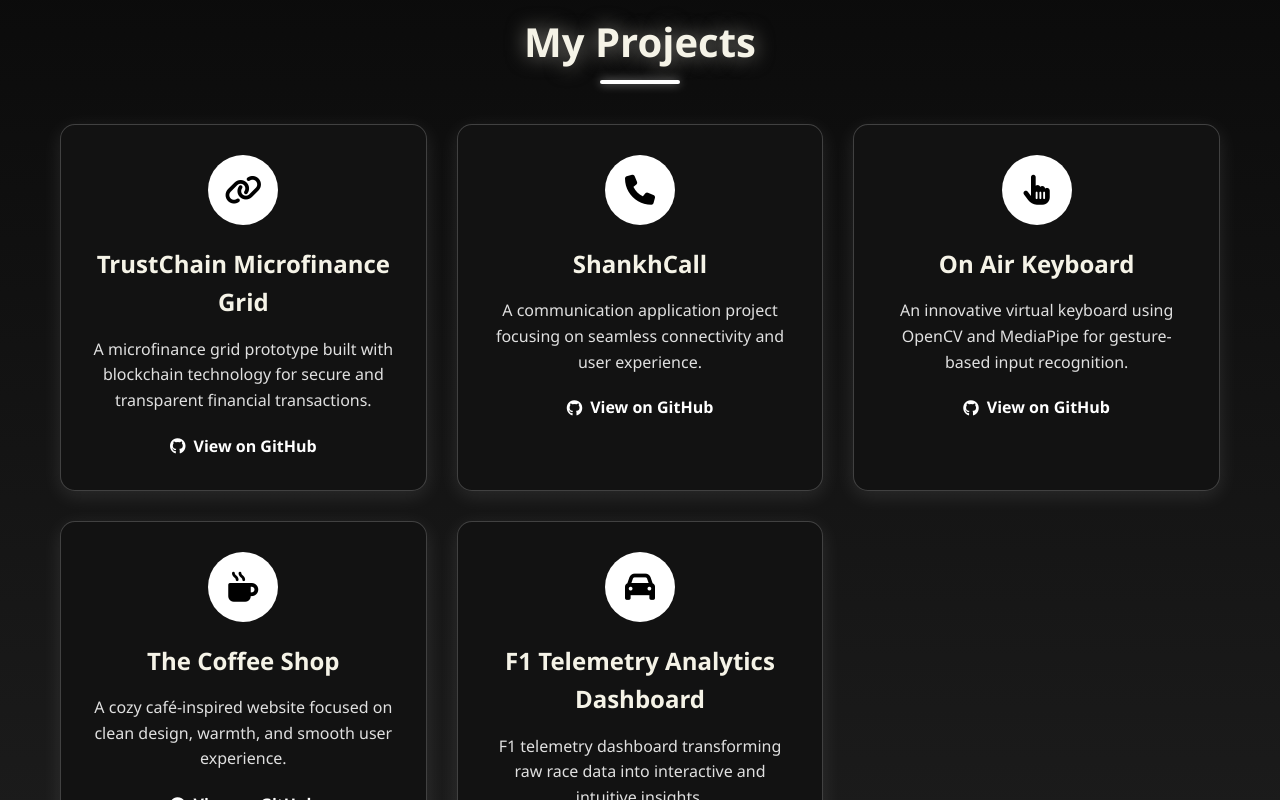
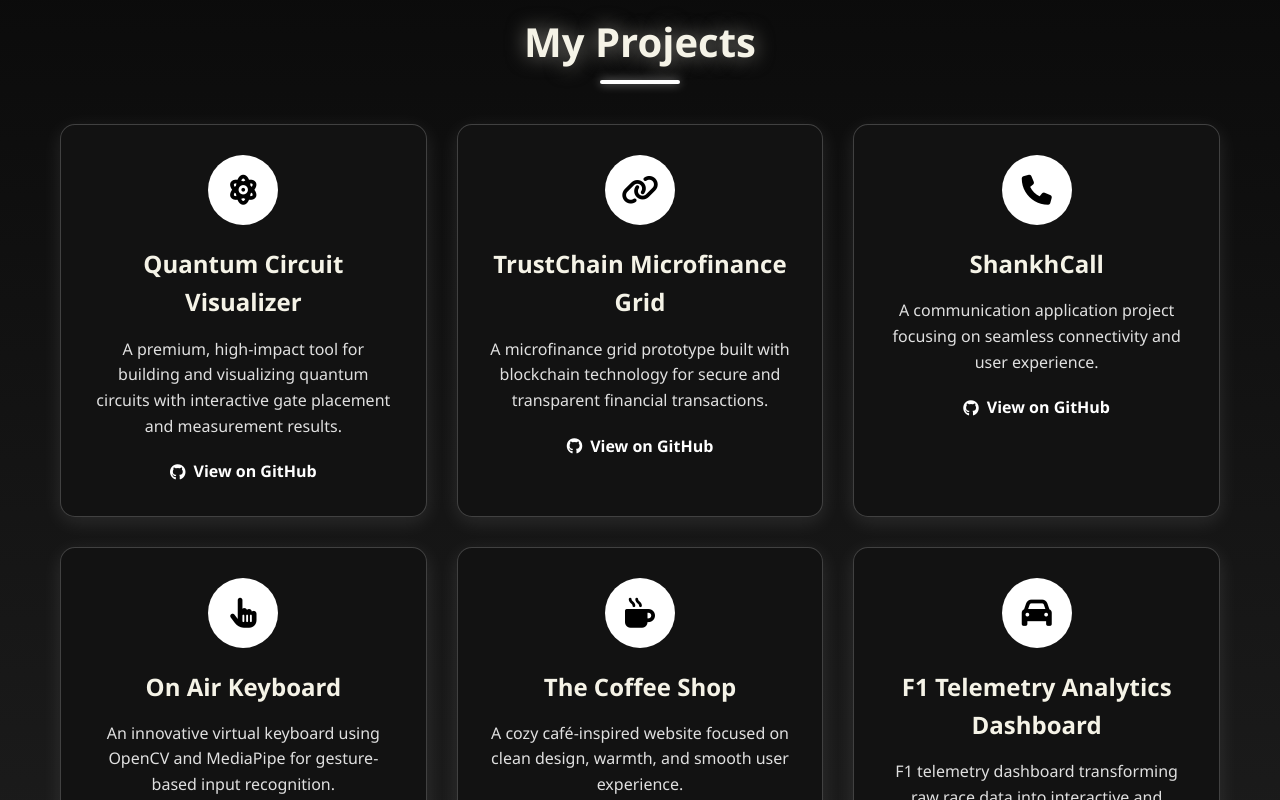
Before and after one commit to Viidhyanshu/VidhyanshuPortfolio, a Next.js app: page / in a window 1280 px wide. Shown: the part 1520-2320 px from the top of the page. Built offline with nearby package versions, Linux system fonts and the light colour scheme.

Commit message:
Projects: add Quantum Circuit Visualizer

```diff
--- a/src/components/projects/Projects.tsx
+++ b/src/components/projects/Projects.tsx
@@ -6,6 +6,24 @@
       <div className="container">
         <h2 className="section-title">My Projects</h2>
         <div className="projects-grid">
+          <div className="project-card">
+            <div className="project-icon">
+              <i className="fas fa-atom" />
+            </div>
+            <h3 className="project-title">Quantum Circuit Visualizer</h3>
+            <p className="project-description">
+              A premium, high-impact tool for building and visualizing quantum circuits
+              with interactive gate placement and measurement results.
+            </p>
+            <a
+              href="https://github.com/Viidhyanshu/Quantum-Circuit-Visualizer.git"
+              target="_blank"
+              rel="noopener noreferrer"
+              className="project-link"
+            >
+              <i className="fab fa-github" /> View on GitHub
+            </a>
+          </div>
           <div className="project-card">
             <div className="project-icon">
               <i className="fas fa-link" />
```
